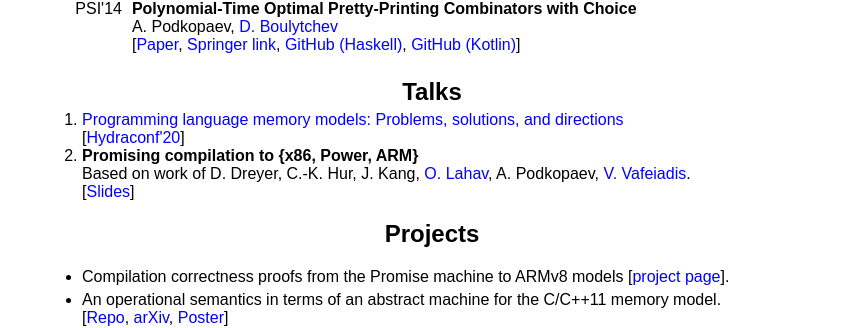
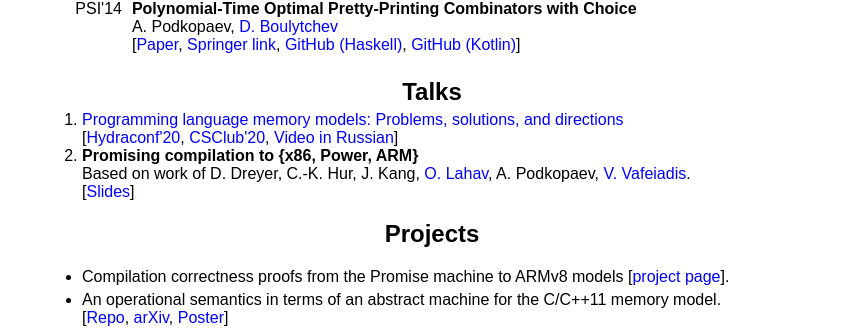
Before and after one commit to anlun/anlun.github.io, a Jekyll site: the page built from index.html, in a window 1280 px wide. Shown: the part 1028-1356 px from the top of the page, without its empty margins (208-1070 px from the left). Built offline with Jekyll 4.4.1, drawn with Linux system fonts in a browser that asks for light colours; some web fonts are replaced.

Commit message:
Link to CSClub video

```diff
--- a/index.html
+++ b/index.html
@@ -67,7 +67,9 @@ I'm interested in weak memory models and language semantics.
   <ol>
     <li> <a href="talkplmm">Programming language memory models: Problems, solutions, and directions</a>
          <br />
-         [<a href="https://hydraconf.com/2020/msk/talks/5tovubrcdas5g40kgeoud7/">Hydraconf'20</a>]
+         [<a href="https://hydraconf.com/2020/msk/talks/5tovubrcdas5g40kgeoud7/">Hydraconf'20</a>,
+         <a href="https://compsciclub.ru/courses/csseminar/2020-autumn/classes/6061/">CSClub'20</a>,
+         <a href="https://www.youtube.com/watch?v=C-c9D-IkFg8&feature=emb_logo">Video in Russian</a>]
     </li>
     <li> <b>Promising compilation to {x86, Power, ARM}</b>
          <br />
```
